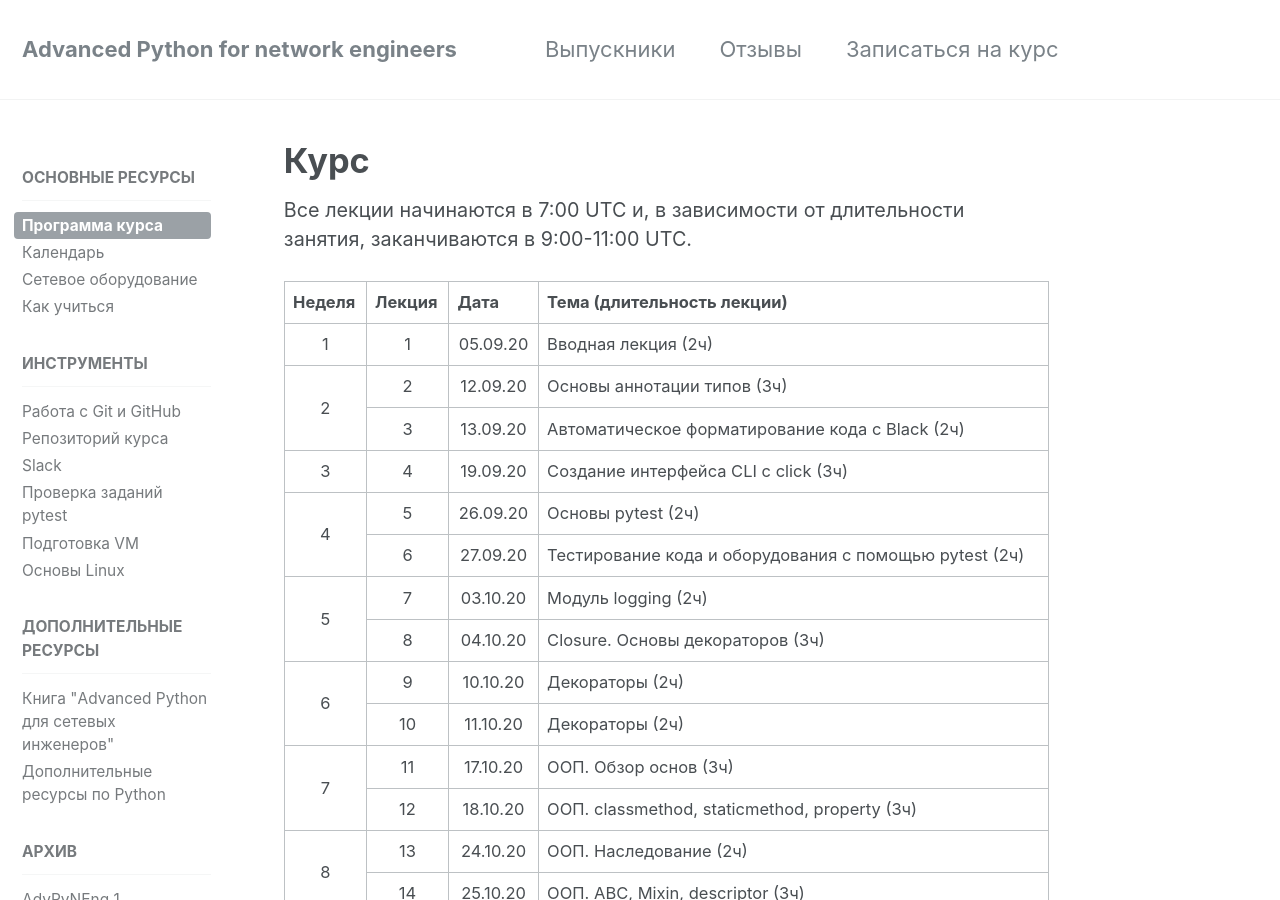
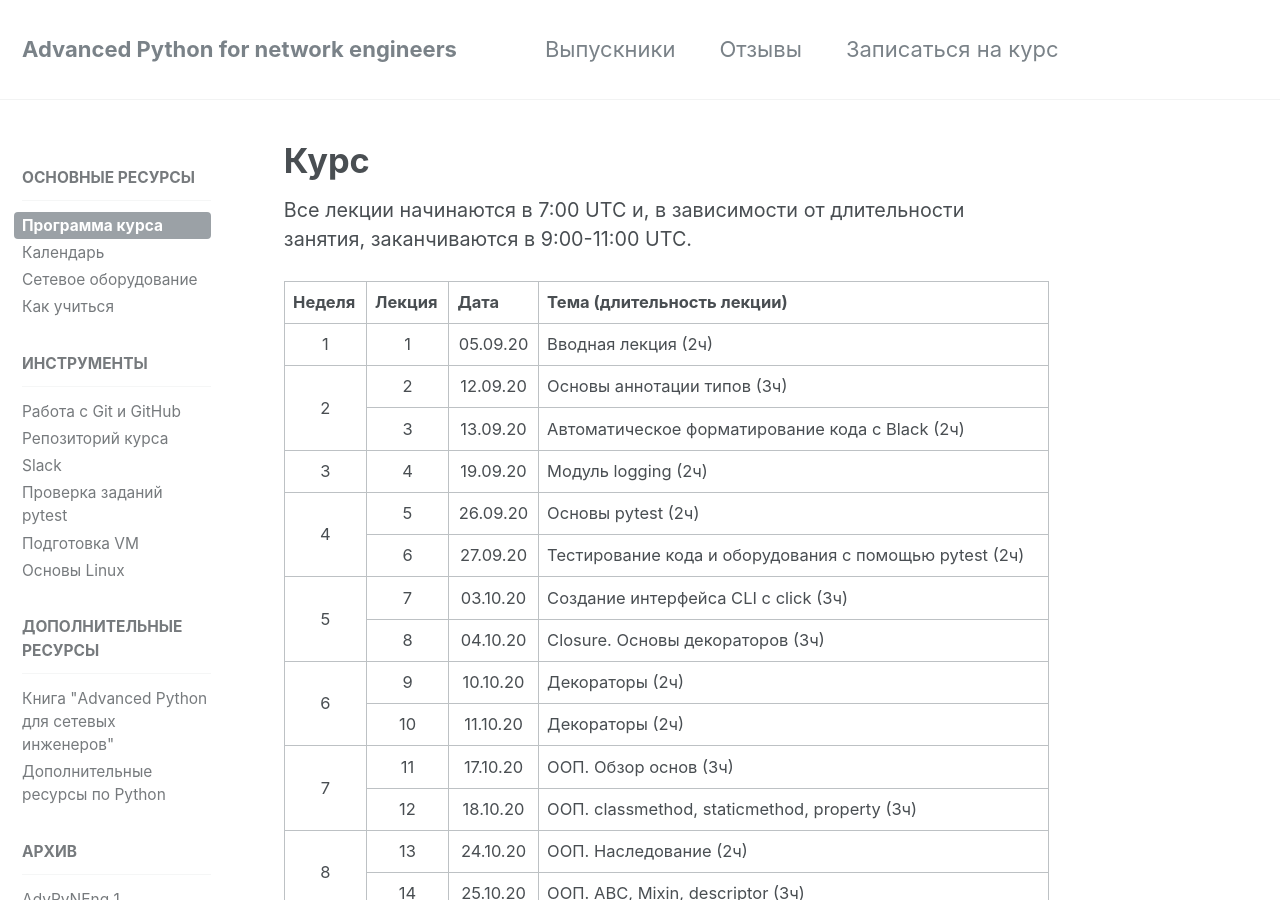
Before and after one commit to advpyneng/advpyneng.github.io, a Jekyll site: the page built from _pages/course.md, in a window 1280 px wide and 900 px high. Built offline with Jekyll 4.4.1, drawn with Linux system fonts in a browser that asks for light colours; comment, search, counter and statistics services are not loaded; part of the change alters nothing that is shown.

```diff
--- a/_pages/course.md
+++ b/_pages/course.md
@@ -34,7 +34,7 @@ permalink: /course/
     <td align="center">3</td>
     <td align="center">4</td>
     <td align="center">19.09.20</td>
-    <td>Создание интерфейса CLI с click (3ч)</td>
+    <td>Модуль logging (2ч)</td>
  </tr>
  <tr>
     <td rowspan="2" align="center">4</td>
@@ -51,7 +51,7 @@ permalink: /course/
     <td rowspan="2" align="center">5</td>
     <td align="center">7</td>
     <td align="center">03.10.20</td>
-    <td>Модуль logging (2ч)</td>
+    <td>Создание интерфейса CLI с click (3ч)</td>
  </tr>
  <tr>
     <td align="center">8</td>
```
